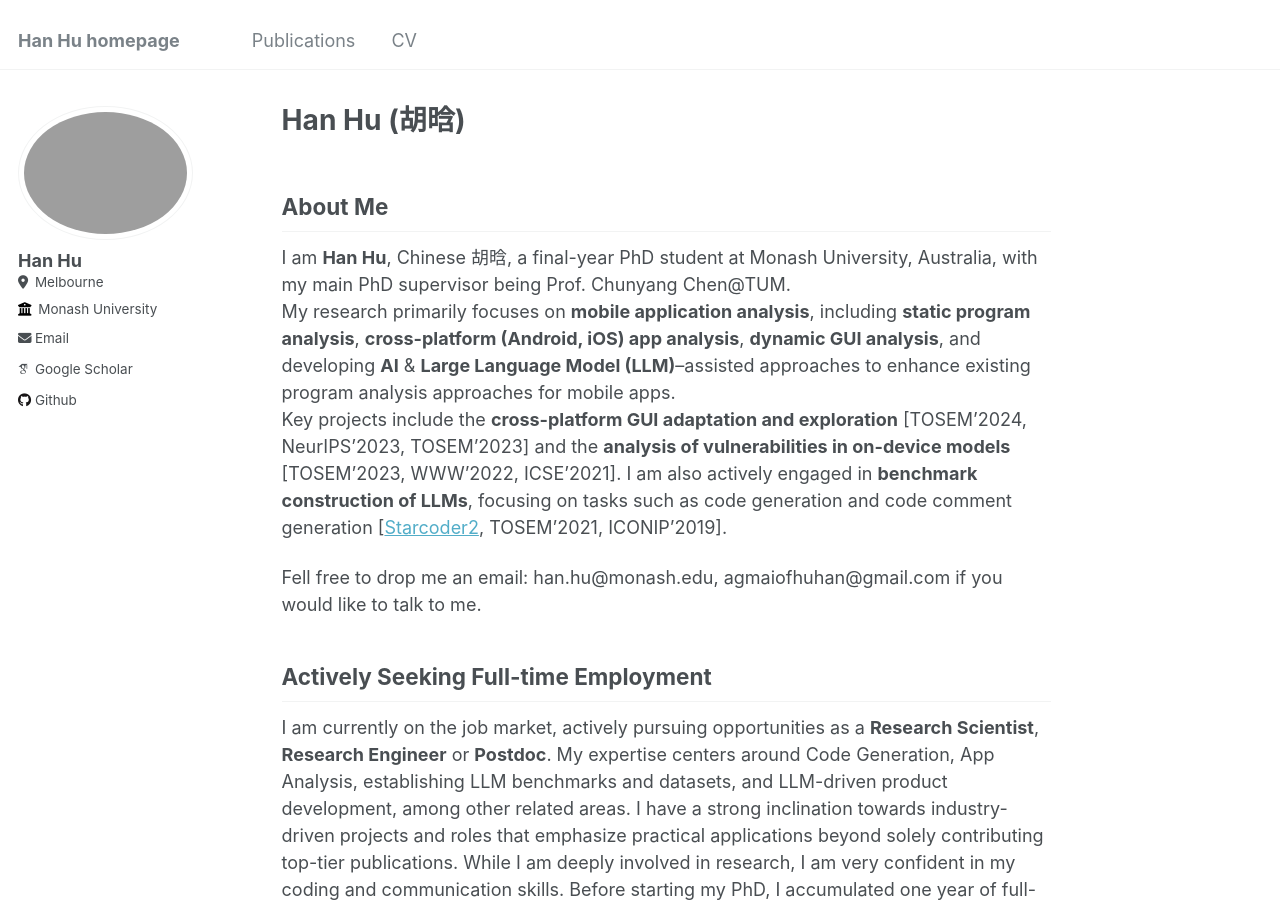
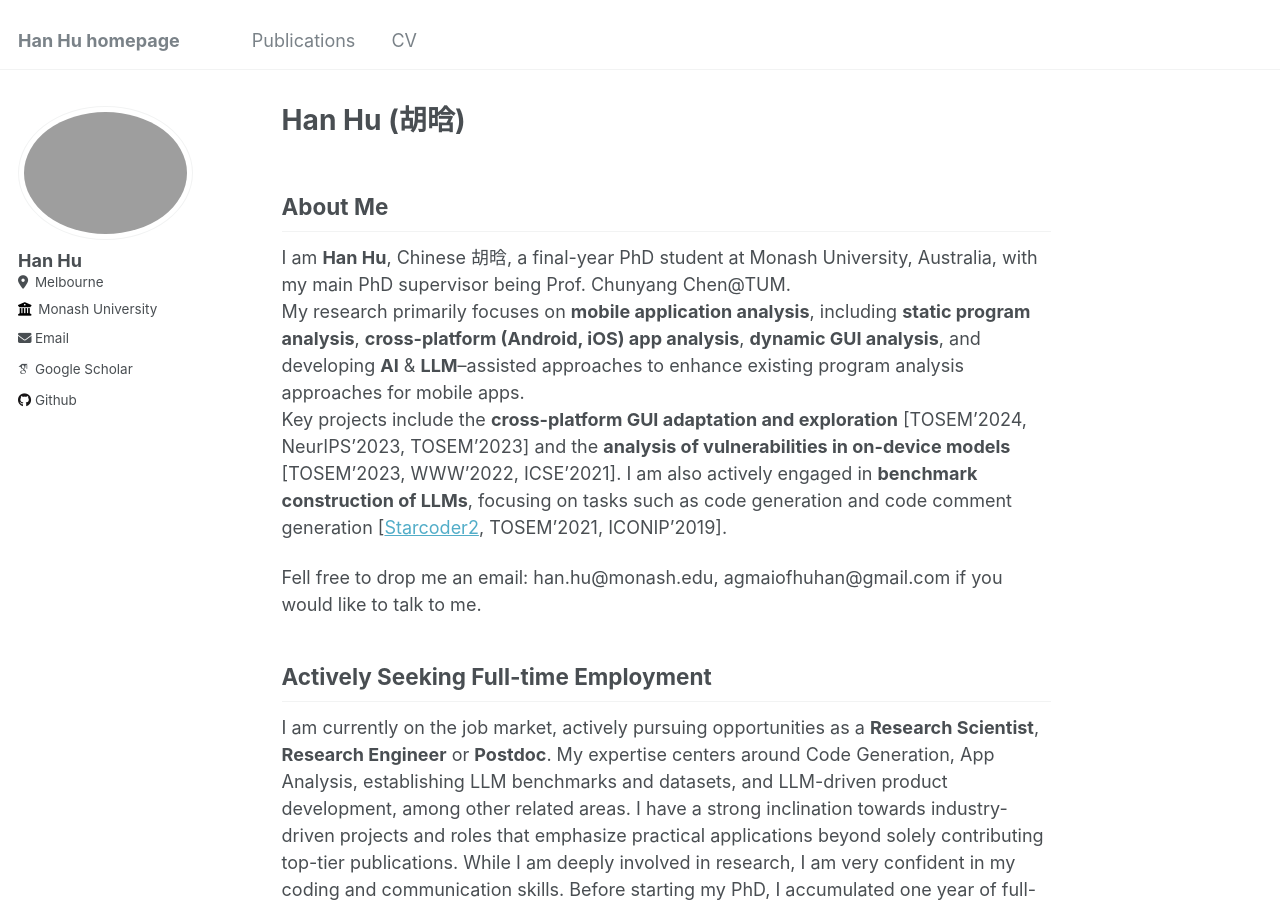
Before and after one commit to huhanGitHub/huhanGitHub.github.io, a Jekyll site: the page built from _pages/about.md, in a window 1280 px wide and 900 px high. Built offline with Jekyll 4.4.1, drawn with Linux system fonts in a browser that asks for light colours; some web fonts are replaced.

Commit message:
Update about.md

```diff
--- a/_pages/about.md
+++ b/_pages/about.md
@@ -10,7 +10,7 @@ redirect_from:
 ## About Me
 
 I am **Han Hu**, Chinese 胡晗, a final-year PhD student at Monash University, Australia, with my main PhD supervisor being Prof. Chunyang Chen@TUM. \
-My research primarily focuses on **mobile application analysis**, including **static program analysis**, **cross-platform (Android, iOS) app analysis**, **dynamic GUI analysis**, and developing **AI** & **Large Language Model (LLM)**--assisted approaches to enhance existing program analysis approaches for mobile apps.
+My research primarily focuses on **mobile application analysis**, including **static program analysis**, **cross-platform (Android, iOS) app analysis**, **dynamic GUI analysis**, and developing **AI** & **LLM**--assisted approaches to enhance existing program analysis approaches for mobile apps.
 Key projects include the **cross-platform GUI adaptation and exploration** \[TOSEM'2024, NeurIPS'2023, TOSEM'2023\] and the **analysis of vulnerabilities in on-device models** \[TOSEM'2023, WWW'2022, ICSE'2021\]. I am also actively engaged in **benchmark construction of LLMs**, focusing on tasks such as code generation and code comment generation \[[Starcoder2](https://github.com/bigcode-project/starcoder2), TOSEM'2021, ICONIP'2019\].
 
 Fell free to drop me an email: han.hu@monash.edu, agmaiofhuhan@gmail.com if you would like to talk to me.
```
